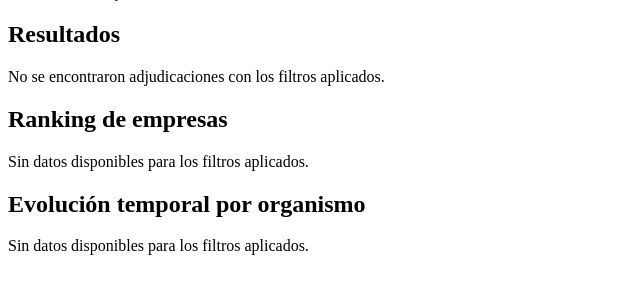
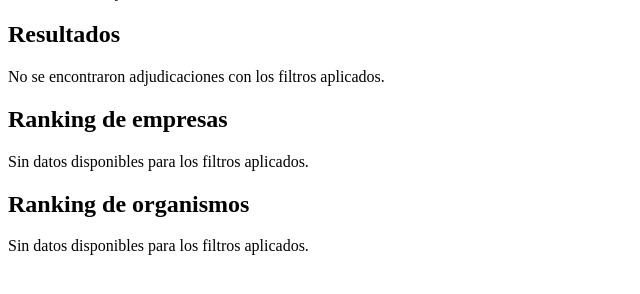
Before and after one commit to aferrariuy/AdjudicaUY, a FastAPI app: template app/templates/partials/_results.html in a window 1280 px wide. Shown: the part 25-319 px from the top of the page, without its empty margins (0-640 px from the left). Run offline with FastAPI, Linux system fonts and the light colour scheme; the template is opened without the code that fills it, so the values that code supplies are empty; parts of the project's set-up code (start-up, migrations or seed data) failed here and were passed over.

Commit message:
feat: replace temporal line chart with top-10 organism ranking bar chart
Replace the 'Evolución temporal por organismo' line chart with a 'Ranking de
organismos' bar chart showing top 10 organisms by total adjudicated amount (UYU).

- Add ranking_by_organism() service function
- Add _build_organism_ranking_payload() route builder
- Create _organism_ranking_chart.html template
- Remove temporal_by_organism(), _format_month_label(), _build_temporal_chart_payload()
- Delete _temporal_chart.html template
- Update tests (route + e2e)

Net change: -66 lines (62 added, 128 removed)

```diff
--- a/app/routes/adjudications.py
+++ b/app/routes/adjudications.py
@@ -19,7 +19,6 @@ from __future__ import annotations
 
 import json
 import logging
-from collections import defaultdict
 from datetime import date
 from decimal import Decimal
 from pathlib import Path
@@ -35,7 +34,7 @@ from app.services.adjudication_service import (
     filters_from_query_params,
     list_adjudications,
     ranking_by_company,
-    temporal_by_organism,
+    ranking_by_organism,
 )
 
 if TYPE_CHECKING:
@@ -120,58 +119,32 @@ def _build_ranking_chart_payload(
     }
 
 
-def _build_temporal_chart_payload(
-    rows: list[tuple[str, str, Decimal]],
+def _build_organism_ranking_payload(
+    rows: list[tuple[str, Decimal]],
 ) -> dict[str, Any]:
-    """Shape temporal rows for a Chart.js multi-line chart.
+    """Shape organism ranking rows for a Chart.js bar chart.
 
-    Input rows are flat ``(organism, month_iso, total)`` tuples. We
-    pivot them into a ``{organism: {month: total}}`` map and then build
-    parallel arrays of labels and per-organism datasets. The X-axis is
-    the union of months that actually have data, in ascending order.
+    Returns a dict ready to be ``json.dumps``-ed into ``data-chart``:
 
-    See the temporal-visualization spec, "Time Granularity" requirement
-    — monthly aggregation caps the data points at 12 per year.
+    * ``labels`` — organism names, in the order returned by the service
+      (already sorted descending by total).
+    * ``datasets[0].data`` — the totals, parallel to ``labels``.
+    * ``format`` — a hint for the client-side tooltip/locale formatter.
+
+    See the organism-ranking-visualization spec, "Payload structure
+    matches company ranking" scenario for the ``es-UY`` locale
+    expectation.
     """
 
-    by_organism: dict[str, dict[str, float]] = defaultdict(dict)
-    months: set[str] = set()
-
-    for organism, month_iso, total in rows:
-        by_organism[organism][month_iso] = float(total)
-        months.add(month_iso)
-
-    sorted_months = sorted(months)
-
-    palette = [
-        "#1d4ed8",  # blue-700
-        "#b91c1c",  # red-700
-        "#15803d",  # green-700
-        "#a16207",  # amber-700
-        "#7c3aed",  # violet-600
-        "#0e7490",  # cyan-700
-        "#be185d",  # pink-700
-        "#365314",  # lime-800
-    ]
-
-    datasets = []
-    for index, organism in enumerate(sorted(by_organism)):
-        data = [by_organism[organism].get(month, 0.0) for month in sorted_months]
-        datasets.append(
+    return {
+        "type": "bar",
+        "labels": [organism for organism, _total in rows],
+        "datasets": [
             {
-                "label": organism,
-                "data": data,
-                "borderColor": palette[index % len(palette)],
-                "backgroundColor": palette[index % len(palette)],
-                "tension": 0.2,
-                "spanGaps": True,
+                "label": "Total adjudicado (UYU)",
+                "data": [float(total) for _organism, total in rows],
             },
-        )
-
-    return {
-        "type": "line",
-        "labels": sorted_months,
-        "datasets": datasets,
+        ],
         "format": {
             "locale": "es-UY",
             "currency": "UYU",
@@ -209,7 +182,7 @@ def index(request: Request, db: Session = Depends(get_db)) -> HTMLResponse:
     results = list_adjudications(db, filters, limit=PAGE_SIZE, offset=0)
     total = count_adjudications(db, filters)
     ranking_rows = ranking_by_company(db, filters, limit=RANKING_LIMIT)
-    temporal_rows = temporal_by_organism(db, filters)
+    organism_rows = ranking_by_organism(db, filters, limit=RANKING_LIMIT)
     organisms = distinct_organisms(db, filters, limit=ORGANISM_SUGGEST_LIMIT)
 
     return _render(
@@ -223,11 +196,13 @@ def index(request: Request, db: Session = Depends(get_db)) -> HTMLResponse:
             "page_size": PAGE_SIZE,
             "ranking_payload": _build_ranking_chart_payload(ranking_rows),
             "ranking_json": _json_dumps(_build_ranking_chart_payload(ranking_rows)),
-            "temporal_payload": _build_temporal_chart_payload(temporal_rows),
-            "temporal_json": _json_dumps(_build_temporal_chart_payload(temporal_rows)),
+            "organism_ranking_payload": _build_organism_ranking_payload(organism_rows),
+            "organism_ranking_json": _json_dumps(
+                _build_organism_ranking_payload(organism_rows)
+            ),
             "organisms": organisms,
             "has_ranking_data": bool(ranking_rows),
-            "has_temporal_data": bool(temporal_rows),
+            "has_organism_ranking_data": bool(organism_rows),
         },
     )
 
@@ -248,7 +223,7 @@ def adjudications_partial(request: Request, db: Session = Depends(get_db)) -> Re
     results = list_adjudications(db, filters, limit=PAGE_SIZE, offset=0)
     total = count_adjudications(db, filters)
     ranking_rows = ranking_by_company(db, filters, limit=RANKING_LIMIT)
-    temporal_rows = temporal_by_organism(db, filters)
+    organism_rows = ranking_by_organism(db, filters, limit=RANKING_LIMIT)
 
     logger.info(
         "HTMX partial render: htmx=%s filters=%s total=%d",
@@ -268,10 +243,12 @@ def adjudications_partial(request: Request, db: Session = Depends(get_db)) -> Re
             "page_size": PAGE_SIZE,
             "ranking_payload": _build_ranking_chart_payload(ranking_rows),
             "ranking_json": _json_dumps(_build_ranking_chart_payload(ranking_rows)),
-            "temporal_payload": _build_temporal_chart_payload(temporal_rows),
-            "temporal_json": _json_dumps(_build_temporal_chart_payload(temporal_rows)),
+            "organism_ranking_payload": _build_organism_ranking_payload(organism_rows),
+            "organism_ranking_json": _json_dumps(
+                _build_organism_ranking_payload(organism_rows)
+            ),
             "has_ranking_data": bool(ranking_rows),
-            "has_temporal_data": bool(temporal_rows),
+            "has_organism_ranking_data": bool(organism_rows),
         },
     )
 
--- /dev/null
+++ b/app/templates/partials/_organism_ranking_chart.html
@@ -0,0 +1,22 @@
+{# Organism ranking bar chart: top organisms by total adjudicated amount
+   in UYU. The ``data-chart`` attribute carries a JSON spec the
+   client-side script in base.html consumes to build the Chart.js
+   instance. #}
+
+<section aria-labelledby="organism-ranking-heading" class="bg-white border border-slate-200 rounded-lg p-4 sm:p-6">
+  <h2 id="organism-ranking-heading" class="text-lg font-semibold mb-4">Ranking de organismos</h2>
+
+  {% if has_organism_ranking_data %}
+    <div class="relative h-72 sm:h-96 w-full">
+      <canvas
+        class="block w-full"
+        id="chart-organism-ranking"
+        data-chart='{{ organism_ranking_json | safe }}'
+        aria-label="Top organismos por monto adjudicado en UYU"
+        role="img"
+      ></canvas>
+    </div>
+  {% else %}
+    <p class="text-slate-500 text-sm">Sin datos disponibles para los filtros aplicados.</p>
+  {% endif %}
+</section>
--- a/app/templates/partials/_results.html
+++ b/app/templates/partials/_results.html
@@ -1,6 +1,6 @@
 {# Wrapper partial rendered into the #results container on every filter
    change. It composes the three child partials (results table, ranking
-   chart, temporal chart) and the small "showing N of M" header.
+   chart, organism ranking chart) and the small "showing N of M" header.
 
    This file is a Jinja2 partial only — it is not an HTML document. #}
 
@@ -23,5 +23,5 @@
 
   {% include "partials/_results_table.html" %}
   {% include "partials/_ranking_chart.html" %}
-  {% include "partials/_temporal_chart.html" %}
+  {% include "partials/_organism_ranking_chart.html" %}
 </div>
--- a/app/templates/partials/_temporal_chart.html
+++ /dev/null
@@ -1,21 +0,0 @@
-{# Temporal line chart: monthly total adjudicated amount, one line per
-   organism. The ``data-chart`` attribute is a JSON spec consumed by the
-   client-side script in base.html. #}
-
-<section aria-labelledby="temporal-heading" class="bg-white border border-slate-200 rounded-lg p-4 sm:p-6">
-  <h2 id="temporal-heading" class="text-lg font-semibold mb-4">Evolución temporal por organismo</h2>
-
-  {% if has_temporal_data %}
-    <div class="relative h-72 sm:h-96 w-full">
-      <canvas
-        class="block w-full"
-        id="chart-temporal"
-        data-chart='{{ temporal_json | safe }}'
-        aria-label="Monto adjudicado mensual por organismo"
-        role="img"
-      ></canvas>
-    </div>
-  {% else %}
-    <p class="text-slate-500 text-sm">Sin datos disponibles para los filtros aplicados.</p>
-  {% endif %}
-</section>
```
Also changed, not shown: app/services/adjudication_service.py (+20 -41 lines), tests/app/test_routes.py (+8 -9 lines), tests/e2e/test_scrape_to_serve.py (+1 -1 lines).
